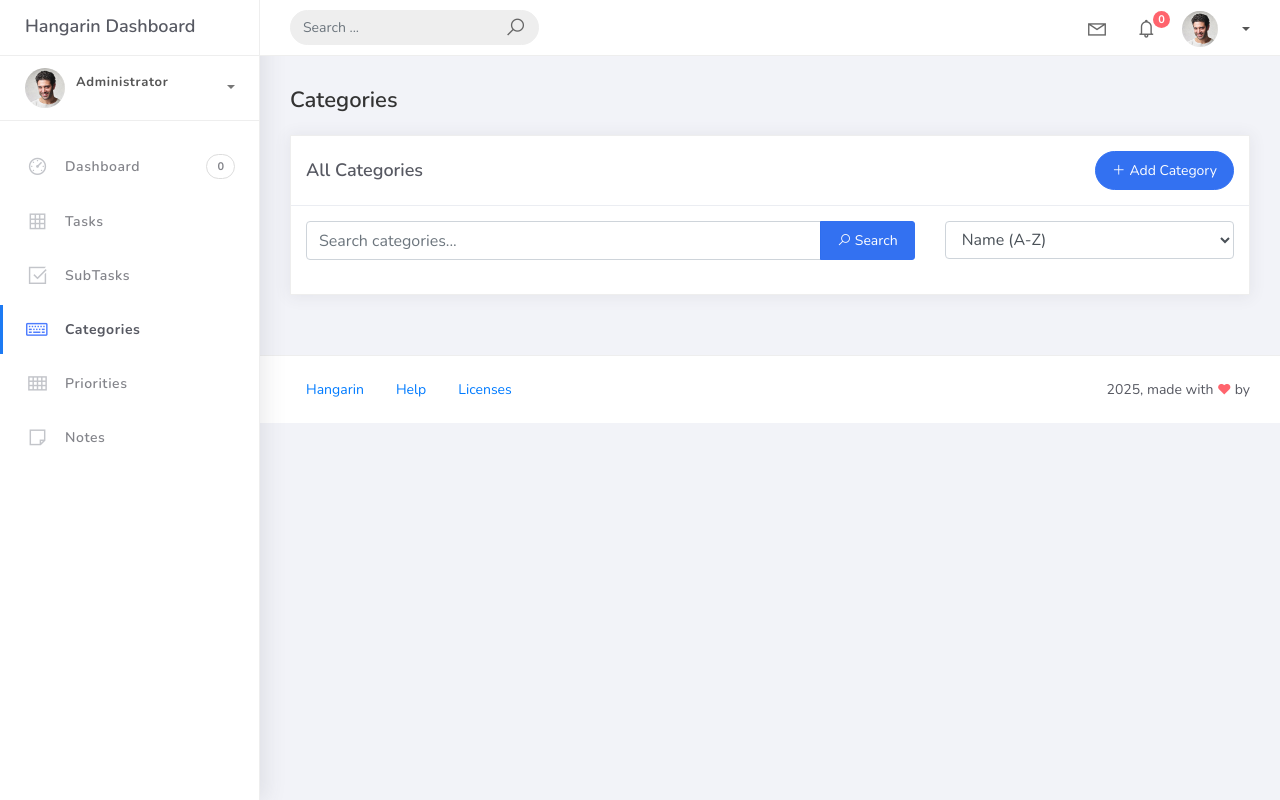
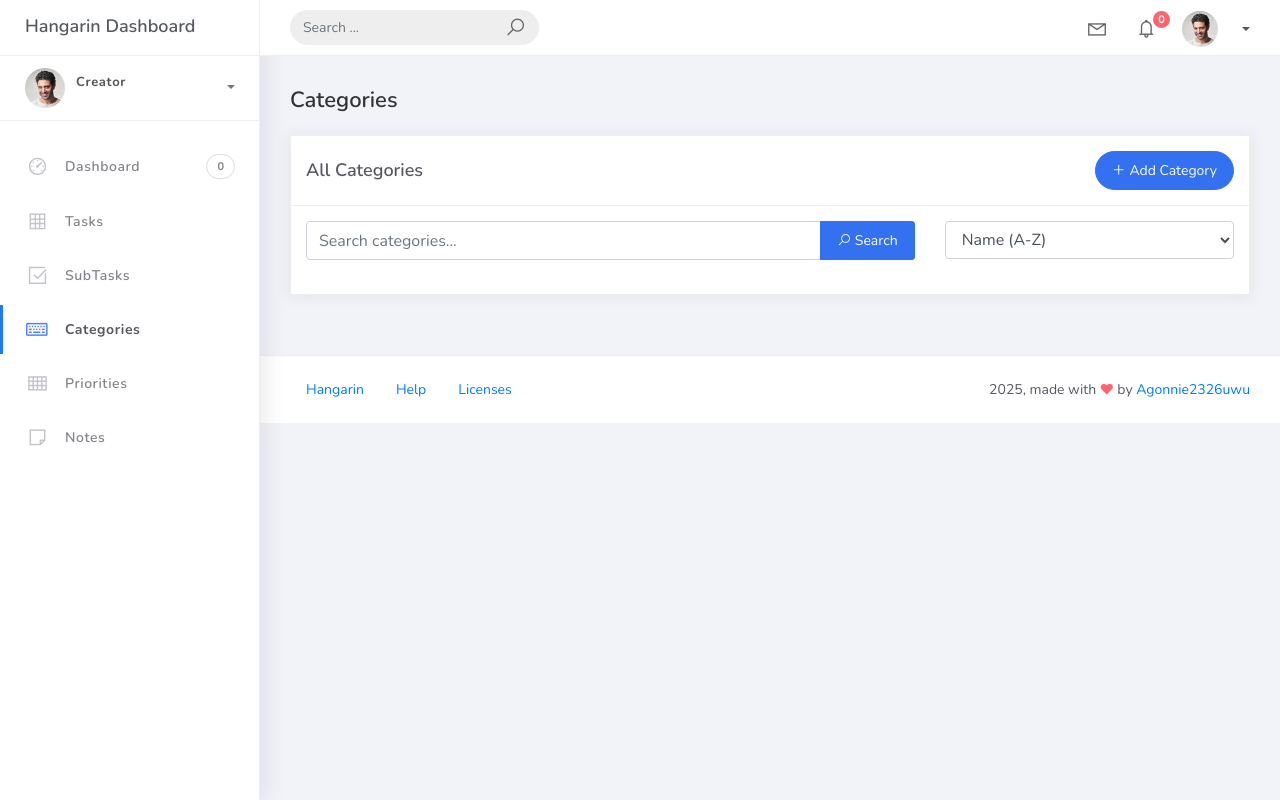
Before and after one commit to Agonnie2326uwu/Hangarin, a Django app: page /categories/ in a window 1280 px wide. Run offline with Django 5.2, Linux system fonts and the light colour scheme; data that the repository does not hold is empty; some libraries are stand-ins or nearby versions.

Commit message:
updated last

```diff
--- a/projectsite/templates/base.html
+++ b/projectsite/templates/base.html
@@ -113,7 +113,7 @@
 						<a class="" data-toggle="collapse" href="#collapseExample" aria-expanded="true">
 							<span>
 								{{ request.user.username }}
-								<span class="user-level">Administrator</span>
+								<span class="user-level">Creator</span>
 								<span class="caret"></span>
 							</span>
 						</a>
@@ -202,7 +202,7 @@
 						</ul>
 					</nav>
 					<div class="copyright ml-auto">
-						2025, made with <i class="la la-heart heart text-danger"></i> by <a href="#">{{ request.user.username }}</a>
+						2025, made with <i class="la la-heart heart text-danger"></i> by <a href="#">Agonnie2326uwu</a>
 					</div>
 				</div>
 			</footer>
```
